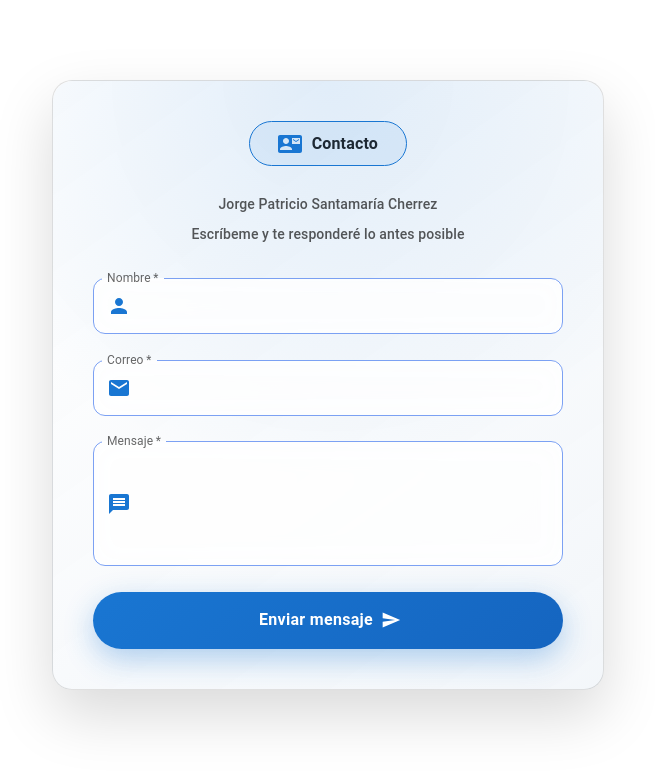
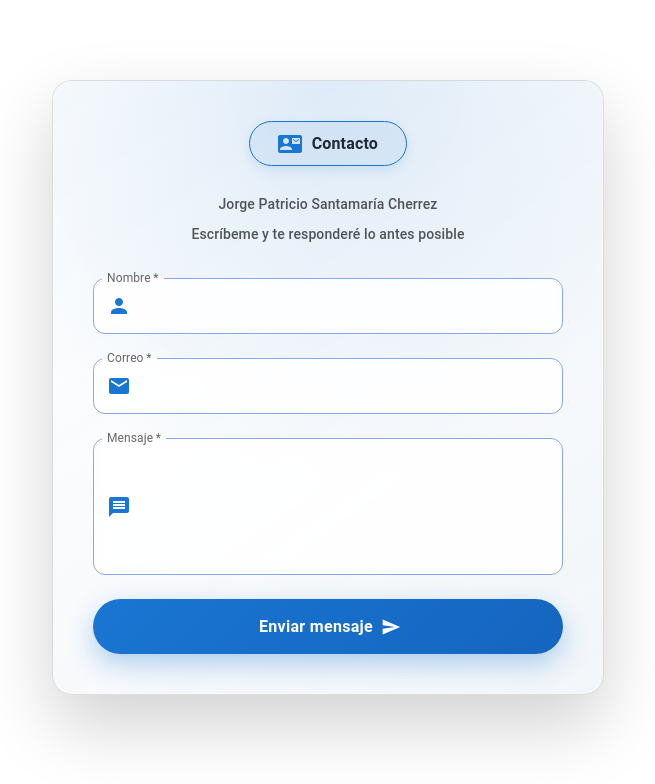
Before and after one commit to Patogol35/Contacto-emailjs, a React (Vite) app: page / in a window 1280 px wide. Shown: the top 784 px of the page, without its empty margins (312-967 px from the left). Built offline with nearby package versions, Linux system fonts and the light colour scheme.

Commit message:
Update inputStyle.js

```diff
--- a/src/styles/inputStyle.js
+++ b/src/styles/inputStyle.js
@@ -1,5 +1,10 @@
 // ===== HELPERS =====
 const isDarkMode = (theme) => theme.palette.mode === "dark";
+
+const GLASS_BLUR = {
+  card: "28px",
+  input: "8px",
+};
 
 // ===== LAYOUT =====
 export const sectionWrapper = {
@@ -15,14 +20,14 @@ export const contactWrapper = (theme) => {
     borderRadius: 5,
     position: "relative",
     background: isDark
-      ? "linear-gradient(145deg, rgba(15,23,42,0.75), rgba(2,6,23,0.9))"
-      : "linear-gradient(145deg, rgba(255,255,255,0.9), rgba(241,245,249,0.85))",
-    backdropFilter: "blur(20px)",
+      ? "linear-gradient(145deg, rgba(15,23,42,0.78), rgba(2,6,23,0.92))"
+      : "linear-gradient(145deg, rgba(255,255,255,0.95), rgba(241,245,249,0.9))",
+    backdropFilter: `blur(${GLASS_BLUR.card})`,
     border: "1px solid",
     borderColor: theme.palette.divider,
     boxShadow: isDark
-      ? "0 25px 60px rgba(0,0,0,0.45)"
-      : "0 25px 60px rgba(0,0,0,0.15)",
+      ? "0 30px 70px rgba(0,0,0,0.5)"
+      : "0 30px 70px rgba(0,0,0,0.18)",
     overflow: "hidden",
 
     "&::before": {
@@ -30,7 +35,7 @@ export const contactWrapper = (theme) => {
       position: "absolute",
       inset: 0,
       borderRadius: "inherit",
-      background: `radial-gradient(circle at top, ${theme.palette.primary.main}20, transparent 60%)`,
+      background: `radial-gradient(circle at top, ${theme.palette.primary.main}22, transparent 60%)`,
       pointerEvents: "none",
     },
   };
@@ -47,14 +52,20 @@ export const headerBadge = (theme) => ({
   borderRadius: "999px",
   border: "1px solid",
   borderColor: theme.palette.primary.main,
-  background: `${theme.palette.primary.main}15`,
+  background: `${theme.palette.primary.main}14`,
+  boxShadow: `0 4px 12px ${theme.palette.primary.main}25`,
+  transition: "transform .2s ease",
+
+  "&:hover": {
+    transform: "translateY(-1px)",
+  },
 });
 
 // ===== FORM =====
 export const formLayout = {
   display: "flex",
   flexDirection: "column",
-  gap: 3.2,
+  gap: 3,
 };
 
 // ===== INPUTS =====
@@ -65,19 +76,24 @@ export const inputStyle = (theme) => {
     "& .MuiOutlinedInput-root": {
       borderRadius: 3,
       background: isDark
-        ? "rgba(2,6,23,0.6)"
-        : "rgba(255,255,255,0.85)",
-      backdropFilter: "blur(12px)",
+        ? "rgba(2,6,23,0.55)"
+        : "rgba(255,255,255,0.88)",
+      backdropFilter: `blur(${GLASS_BLUR.input})`,
       transition: "all .25s ease",
 
-      "& input, & textarea": {
-        fontWeight: 600,
+      "& input": {
+        fontWeight: 500,
+      },
+
+      "& textarea": {
+        fontWeight: 400,
+        lineHeight: 1.6,
       },
 
       "& fieldset": {
         borderColor: isDark
-          ? "rgba(96,165,250,0.25)"
-          : "rgba(37,99,235,0.6)",
+          ? "rgba(96,165,250,0.22)"
+          : "rgba(37,99,235,0.55)",
       },
 
       "&:hover fieldset": {
@@ -85,7 +101,7 @@ export const inputStyle = (theme) => {
       },
 
       "&:hover": {
-        boxShadow: `0 4px 12px ${theme.palette.primary.main}20`,
+        boxShadow: `0 4px 12px ${theme.palette.primary.main}18`,
       },
 
       "&.Mui-focused": {
@@ -94,6 +110,15 @@ export const inputStyle = (theme) => {
 
       "&.Mui-focused fieldset": {
         borderColor: theme.palette.primary.main,
+      },
+
+      // ERROR STATE
+      "&.Mui-error fieldset": {
+        borderColor: theme.palette.error.main,
+      },
+
+      "&.Mui-error": {
+        boxShadow: `0 0 0 2px ${theme.palette.error.main}25`,
       },
     },
   };
@@ -105,7 +130,7 @@ export const adornmentStyle = {
 
 // ===== BUTTON =====
 export const submitButton = (theme) => ({
-  py: 1.8,
+  py: 1.7,
   borderRadius: "999px",
   fontWeight: 700,
   fontSize: "1rem",
@@ -113,17 +138,23 @@ export const submitButton = (theme) => ({
   textTransform: "none",
   background: `linear-gradient(135deg, ${theme.palette.primary.main}, ${theme.palette.primary.dark})`,
   color: "#fff",
-  boxShadow: `0 10px 30px ${theme.palette.primary.main}55`,
+  boxShadow: `0 10px 28px ${theme.palette.primary.main}55`,
   transition: "all .25s ease",
 
   "&:hover": {
-    transform: "translateY(-2px)",
-    boxShadow: `0 15px 40px ${theme.palette.primary.main}75`,
-    opacity: 0.95,
+    transform: "translateY(-1.5px)",
+    boxShadow: `0 14px 36px ${theme.palette.primary.main}70`,
+    opacity: 0.96,
   },
 
   "&:active": {
     transform: "translateY(0)",
+  },
+
+  "&.Mui-disabled": {
+    opacity: 0.6,
+    boxShadow: "none",
+    transform: "none",
   },
 });
 
@@ -131,4 +162,5 @@ export const submitButton = (theme) => ({
 export const successAlert = {
   fontWeight: 600,
   borderRadius: 2,
+  backdropFilter: "blur(8px)",
 };
```
